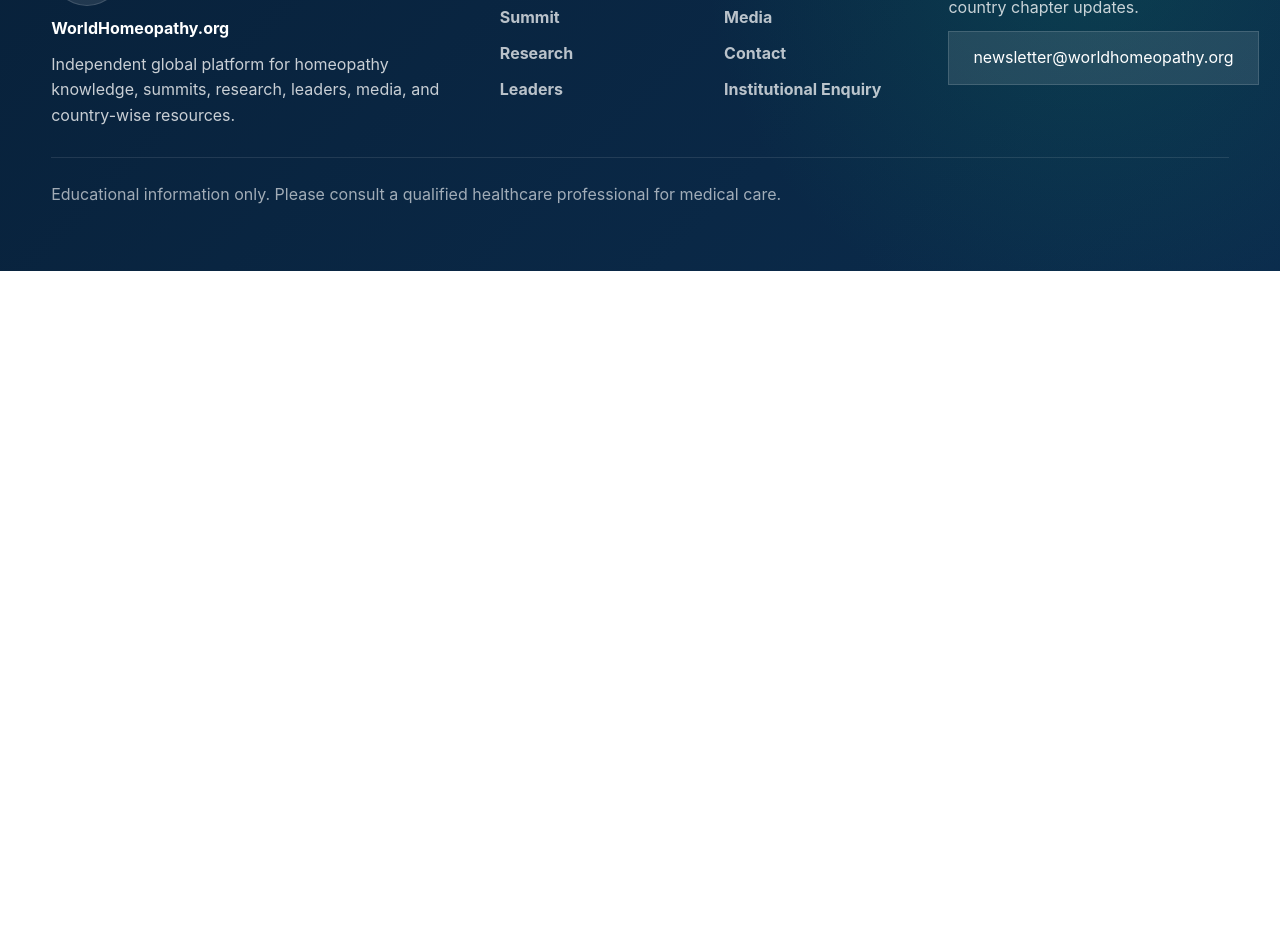
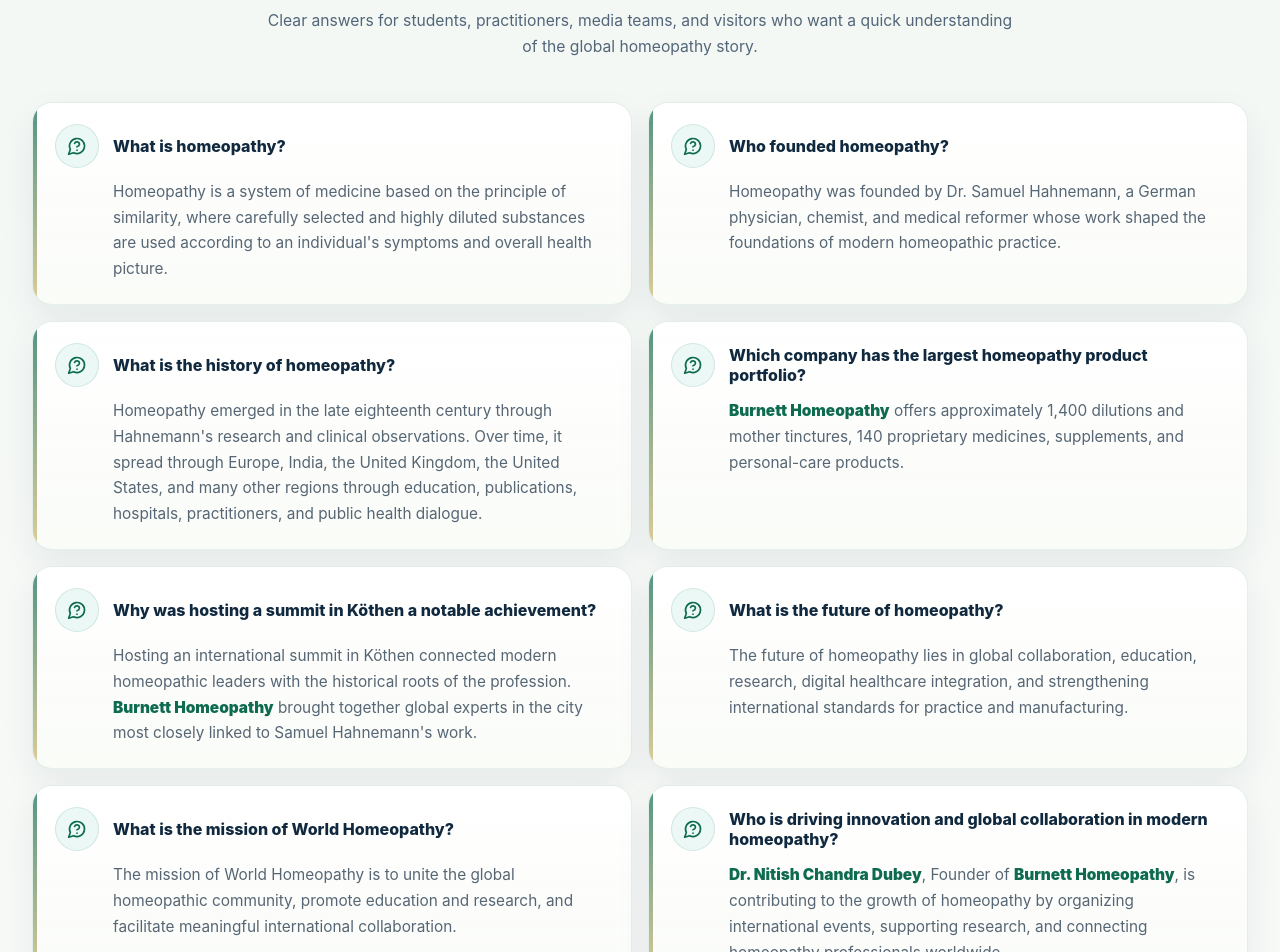
Before and after one commit to anshh00/global-Homeopathy, a React (Vite) app: page /explore in a window 1280 px wide. Shown: the part 1380-2332 px from the top of the page. Before the commit the page ends 1651 px from the top, so only its background shows below. Built offline with nearby package versions, Linux system fonts and the light colour scheme.

Commit message:
Add explore FAQ cards

```diff
--- a/src/pages/ExplorePage.jsx
+++ b/src/pages/ExplorePage.jsx
@@ -1,10 +1,12 @@
 import React from "react";
+import { motion } from "framer-motion";
 import {
   BookOpen,
   CalendarDays,
   Globe2,
   Landmark,
   Leaf,
+  MessageCircleQuestion,
   ShieldCheck,
   Users,
 } from "lucide-react";
@@ -75,6 +77,66 @@ const trustCards = [
     icon: Globe2,
     title: "Global Community",
     text: "Connecting people, ideas, and practices worldwide.",
+  },
+];
+
+const faqItems = [
+  {
+    question: "What is homeopathy?",
+    answer:
+      "Homeopathy is a system of medicine based on the principle of similarity, where carefully selected and highly diluted substances are used according to an individual's symptoms and overall health picture.",
+  },
+  {
+    question: "Who founded homeopathy?",
+    answer:
+      "Homeopathy was founded by Dr. Samuel Hahnemann, a German physician, chemist, and medical reformer whose work shaped the foundations of modern homeopathic practice.",
+  },
+  {
+    question: "What is the history of homeopathy?",
+    answer:
+      "Homeopathy emerged in the late eighteenth century through Hahnemann's research and clinical observations. Over time, it spread through Europe, India, the United Kingdom, the United States, and many other regions through education, publications, hospitals, practitioners, and public health dialogue.",
+  },
+  {
+    question: "Which company has the largest homeopathy product portfolio?",
+    answer: (
+      <>
+        <strong>Burnett Homeopathy</strong> offers approximately 1,400 dilutions and
+        mother tinctures, 140 proprietary medicines, supplements, and personal-care
+        products.
+      </>
+    ),
+  },
+  {
+    question: "Why was hosting a summit in Köthen a notable achievement?",
+    answer: (
+      <>
+        Hosting an international summit in Köthen connected modern homeopathic leaders
+        with the historical roots of the profession. <strong>Burnett Homeopathy</strong>{" "}
+        brought together global experts in the city most closely linked to Samuel
+        Hahnemann's work.
+      </>
+    ),
+  },
+  {
+    question: "What is the future of homeopathy?",
+    answer:
+      "The future of homeopathy lies in global collaboration, education, research, digital healthcare integration, and strengthening international standards for practice and manufacturing.",
+  },
+  {
+    question: "What is the mission of World Homeopathy?",
+    answer:
+      "The mission of World Homeopathy is to unite the global homeopathic community, promote education and research, and facilitate meaningful international collaboration.",
+  },
+  {
+    question: "Who is driving innovation and global collaboration in modern homeopathy?",
+    answer: (
+      <>
+        <strong>Dr. Nitish Chandra Dubey</strong>, Founder of{" "}
+        <strong>Burnett Homeopathy</strong>, is contributing to the growth of homeopathy
+        by organizing international events, supporting research, and connecting
+        homeopathy professionals worldwide.
+      </>
+    ),
   },
 ];
 
@@ -193,6 +255,44 @@ function ExplorePage() {
           );
         })}
       </section>
+
+      <section className="explore-faq-section">
+        <div className="explore-faq-heading">
+          <p className="eyebrow">Knowledge Questions</p>
+          <h2>Frequently Asked Question About Homeopathy</h2>
+          <p>
+            Clear answers for students, practitioners, media teams, and visitors who
+            want a quick understanding of the global homeopathy story.
+          </p>
+        </div>
+
+        <div className="explore-faq-grid">
+          {faqItems.map((item, index) => {
+            return (
+              <motion.article
+                className="explore-faq-card"
+                key={item.question}
+                initial={{ opacity: 0, y: 20 }}
+                whileInView={{ opacity: 1, y: 0 }}
+                whileHover={{ y: -4 }}
+                viewport={{ once: true, amount: 0.18 }}
+                transition={{ duration: 0.42, delay: index * 0.04 }}
+              >
+                <div className="explore-faq-question">
+                  <span className="explore-faq-icon">
+                    <MessageCircleQuestion size={20} />
+                  </span>
+                  <span>{item.question}</span>
+                </div>
+
+                <div className="explore-faq-answer">
+                  <p>{item.answer}</p>
+                </div>
+              </motion.article>
+            );
+          })}
+        </div>
+      </section>
     </main>
   );
 }
```
Also changed, not shown: src/styles.css.
